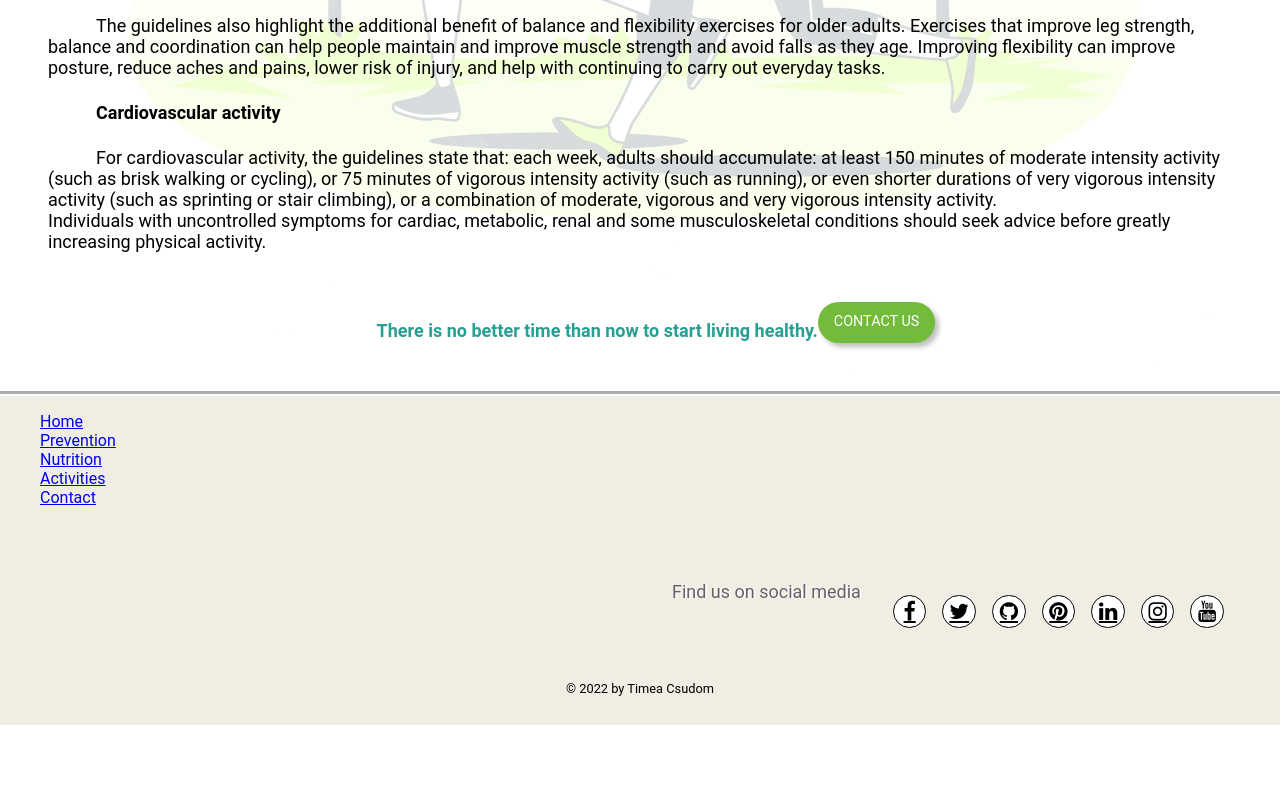
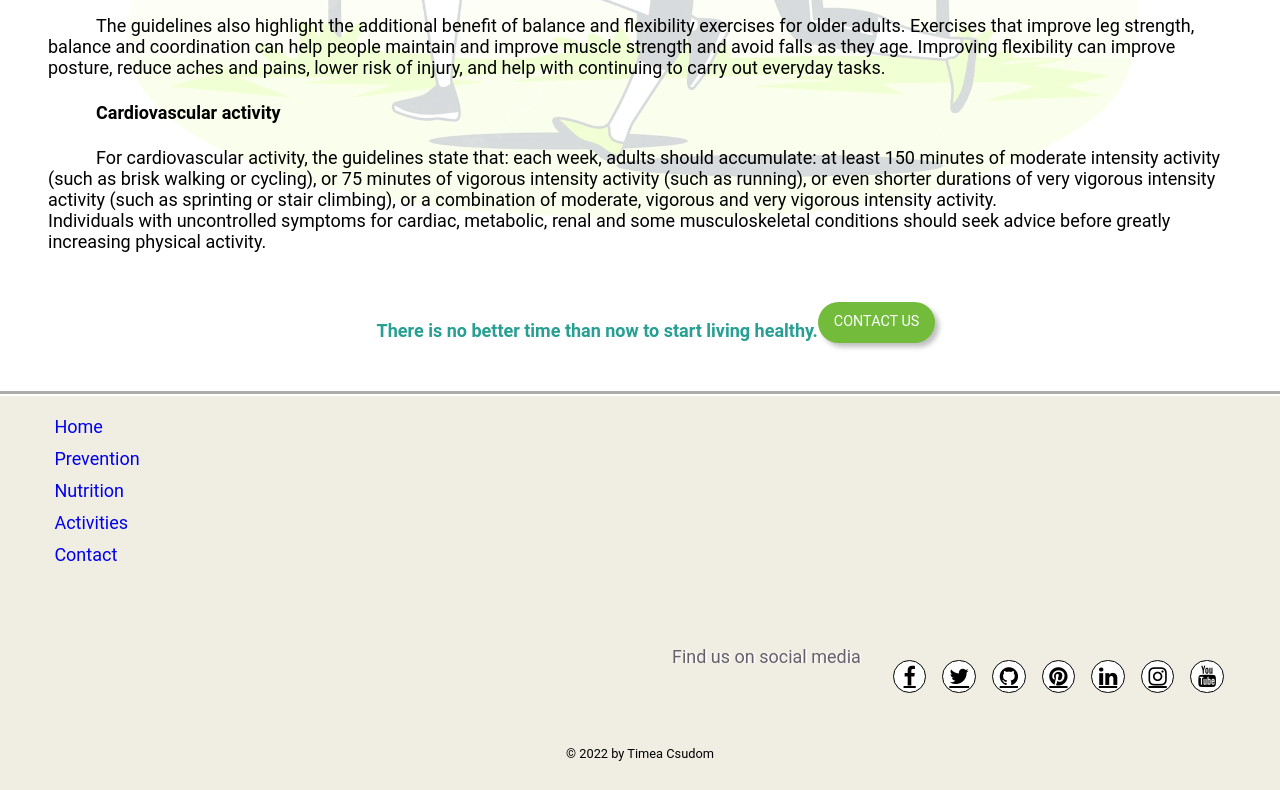
Before and after one commit to TimeeaCs/TimeeaCs.github.io, a plain HTML site: page physical-activities.html in a window 1280 px wide. Shown: the part 1040-1830 px from the top of the page. Before the commit the page ends 1765 px from the top, so only its background shows below. Drawn offline with Linux system fonts and the light colour scheme.

Commit message:
Update blog.css

```diff
--- a/blog.css
+++ b/blog.css
@@ -283,7 +283,7 @@ h1 {
     list-style: none outside none;
   }
 
-  a.footer-menu a {
+  .footer-menu a {
     font-size: large;
     text-decoration: none;
     margin: 0.5rem;
```
